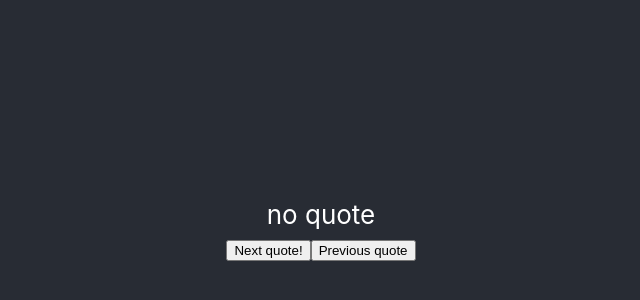
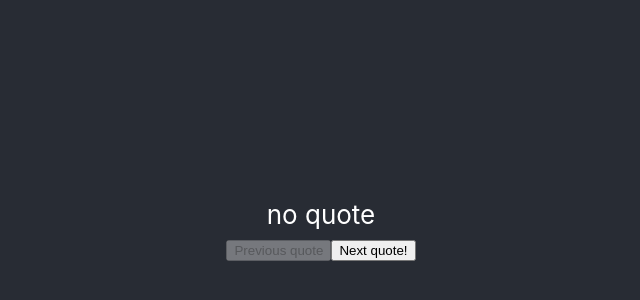
Before and after one commit to ulajeziorna20/3-react, a React (Create React App) app: page / in a window 1280 px wide. Shown: the part 170-470 px from the top of the page, without its empty margins (319-959 px from the left). Built offline with nearby package versions, Linux system fonts and the light colour scheme; no server answers.

Commit message:
Zaprogramowanie przycisku prevQuote

```diff
--- a/src/components/QuoteContainer.js
+++ b/src/components/QuoteContainer.js
@@ -10,6 +10,8 @@ const QuoteContainer = (props) => {
   const [quotes, setQuotes] = useState([])
   const [randomQuotes, setRandomQuotes] = useState([])
   const [currentQuoteIndex, setCurrentQuoteIndex] = useState(0)
+  const [disabled, setDisabled] = useState(true)
+
 
 
   useEffect(() => {
@@ -38,6 +40,7 @@ const QuoteContainer = (props) => {
 
 
 
+  // Przycisk następny cytat
   const nextQuote = () => {
 
     let randomIndex = Math.floor(Math.random() * quotes.length);
@@ -48,6 +51,21 @@ const QuoteContainer = (props) => {
       return prevRandomQuotes.concat(quotes[randomIndex])
     })
     setCurrentQuoteIndex(currentQuoteIndex + 1)
+    setDisabled(false)
+  }
+
+
+
+  // Przycisk poprzedni cytat
+  const prevQuote = () => {
+
+    if (currentQuoteIndex === 1) {
+      setCurrentQuoteIndex(currentQuoteIndex - 1)
+      setDisabled(true)
+    } else if (currentQuoteIndex > 1) {
+      setCurrentQuoteIndex(currentQuoteIndex - 1)
+    }
+
   }
 
 
@@ -70,8 +88,8 @@ const QuoteContainer = (props) => {
     <section className='quote-main-container river'>
       {quote}
       <div className='btn-container'>
+        <button className='btn-container' disabled={disabled} onClick={prevQuote}>Previous quote</button>
         <button className='btn-next-quote' onClick={nextQuote}>Next quote!</button>
-        <button className='btn-container'>Previous quote</button>
       </div>
     </section>
   )
```
